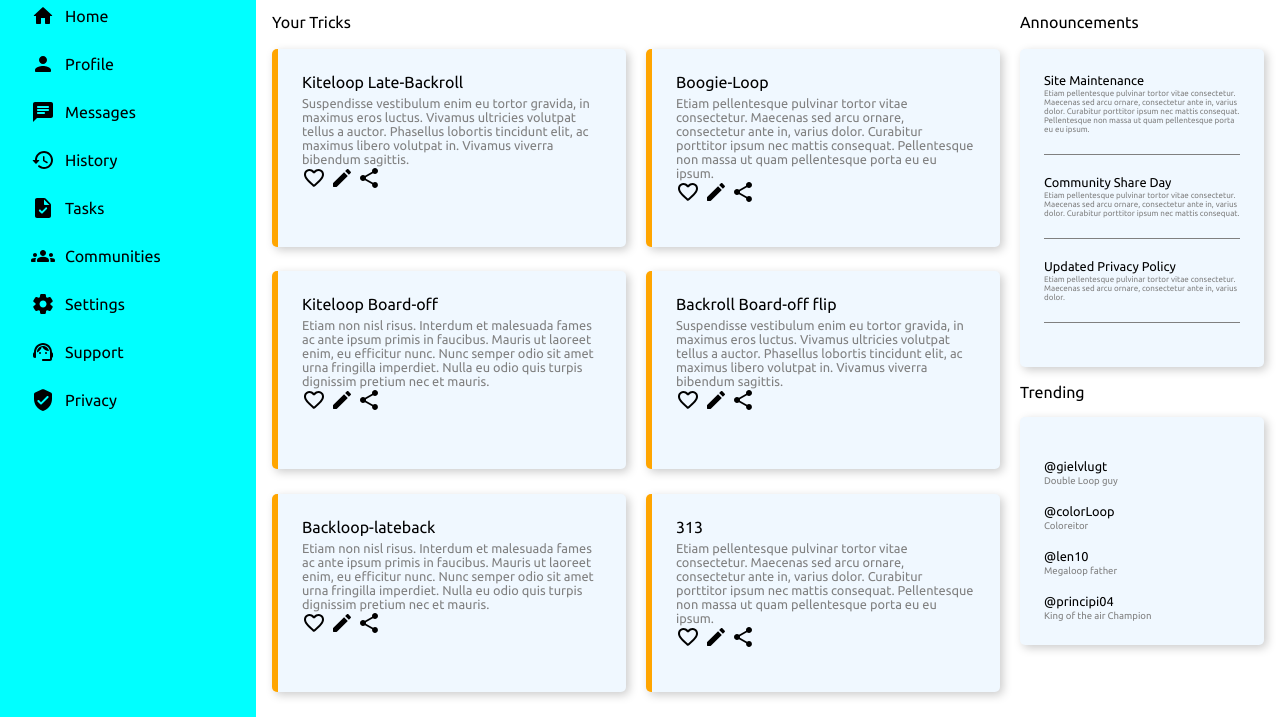
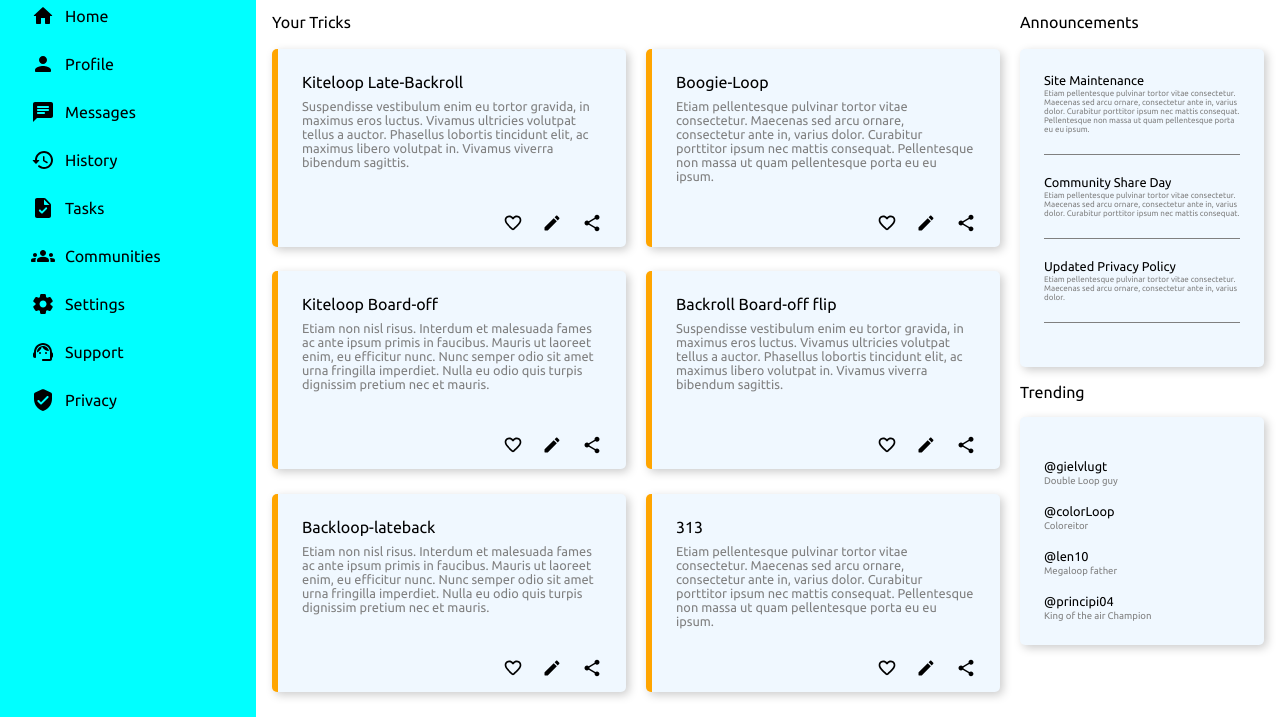
Before and after one commit to benjaAguilar/odin-admin-dashboard, a plain HTML site: page index.html in a window 1280 px wide. Shown: the part 116-833 px from the top of the page. Drawn offline with Linux system fonts and the light colour scheme.

Commit message:
arranged and styled the projects section
created a grid and arranged elements inside the proyects

```diff
--- a/styles/styles.css
+++ b/styles/styles.css
@@ -164,6 +164,9 @@ button{
 }
 
 .projects{
+    display: grid;
+    grid-template-rows: 10px 1fr 10px;
+    gap: 1em;
     width: 300px;
     height: 150px;
     padding: 1.5rem;
@@ -176,7 +179,16 @@ button{
 .description{
     color: grey;
     font-size: 0.8rem;
-    margin-top: 5px;
+}
+
+.share{
+    justify-self: end;
+
+}
+
+.share img{
+    width: 20px;
+    margin-left: 1em;
 }
 
 .announcements2{
```
